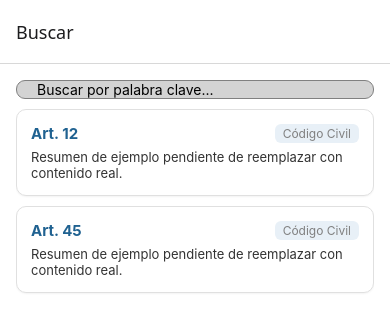
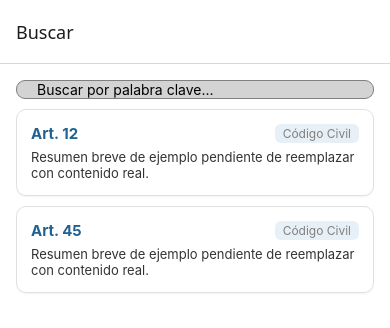
Before and after one commit to royart2006-a11y/ProyectoLexHN, a React Native app: screen /Tabs in a window 390 px wide. Shown: the top 328 px of the page. Built offline with nearby package versions, Linux system fonts and the light colour scheme.

Commit message:
Commit 2 — Detalle y validaciones
Se agregó validación en ArticleDetail para mostrar "Artículo no encontrado" si el ID no existe.
Se reemplazó View por ScrollView para soportar textos legales extensos.

```diff
--- /dev/null
+++ b/src/data/articulos.ts
@@ -0,0 +1,32 @@
+// src/data/articulos.ts
+
+// Datos de ejemplo del área civil — se reemplazan luego con el contenido real
+export type Articulo = {
+  id: string;
+  articulo: string;
+  ley: string;
+  categoria: string;
+  resumen: string;
+  resumenCompleto: string;
+};
+
+export const ARTICULOS: Articulo[] = [
+  {
+    id: "1",
+    articulo: "Art. 12",
+    ley: "Código Civil",
+    categoria: "capacidad legal",
+    resumen: "Resumen breve de ejemplo pendiente de reemplazar con contenido real.",
+    resumenCompleto:
+      "Explicación completa en lenguaje sencillo de este artículo. Este texto es un placeholder que se reemplazará con el contenido real del área civil.",
+  },
+  {
+    id: "2",
+    articulo: "Art. 45",
+    ley: "Código Civil",
+    categoria: "contratos",
+    resumen: "Resumen breve de ejemplo pendiente de reemplazar con contenido real.",
+    resumenCompleto:
+      "Explicación completa en lenguaje sencillo de este artículo. Este texto es un placeholder que se reemplazará con el contenido real del área civil.",
+  },
+];
--- a/src/screens/Search.tsx
+++ b/src/screens/Search.tsx
@@ -5,20 +5,21 @@ import React, { useState } from "react";
 import { FlatList, StyleSheet, View } from "react-native";
 import ArticleCard from "../components/ArticleCard";
 import CustomInput from "../components/CustomInput";
-import { RootStackParamList } from "../navigation/Types";
-
-
-// Datos de ejemplo — se reemplazan luego con el contenido real del área civil
-const ARTICULOS_PLACEHOLDER = [
-  { id: "1", articulo: "Art. 12", ley: "Código Civil", resumen: "Resumen de ejemplo pendiente de reemplazar con contenido real." },
-  { id: "2", articulo: "Art. 45", ley: "Código Civil", resumen: "Resumen de ejemplo pendiente de reemplazar con contenido real." },
-];
+import { ARTICULOS } from "../data/articulos";
+import { RootStackParamList } from "../navigation/types";
 
 type NavProp = NativeStackNavigationProp<RootStackParamList>;
 
 export default function Search() {
   const [query, setQuery] = useState("");
   const navigation = useNavigation<NavProp>();
+
+  const filteredArticles = ARTICULOS.filter(
+    (item) =>
+      item.articulo.toLowerCase().includes(query.toLowerCase()) ||
+      item.resumen.toLowerCase().includes(query.toLowerCase()) ||
+      item.categoria.toLowerCase().includes(query.toLowerCase())
+  );
 
   return (
     <View style={styles.container}>
@@ -29,14 +30,16 @@ export default function Search() {
         type="default"
       />
       <FlatList
-        data={ARTICULOS_PLACEHOLDER}
+        data={filteredArticles}
         keyExtractor={(item) => item.id}
         renderItem={({ item }) => (
           <ArticleCard
             articulo={item.articulo}
             ley={item.ley}
             resumen={item.resumen}
-            onPress={() => navigation.navigate("ArticleDetail", { articleId: item.id })}
+            onPress={() =>
+              navigation.navigate("ArticleDetail", { articleId: item.id })
+            }
           />
         )}
       />
```
